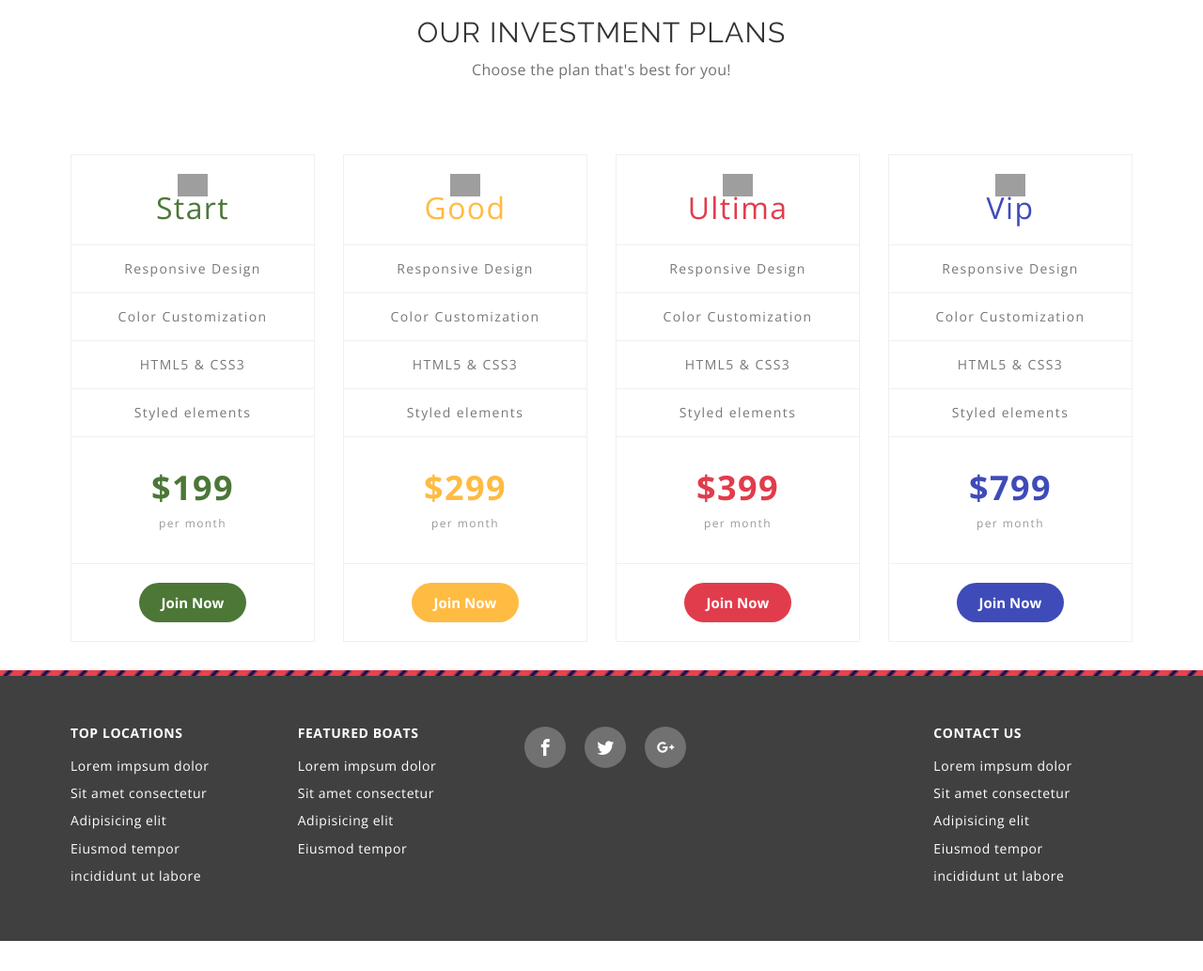
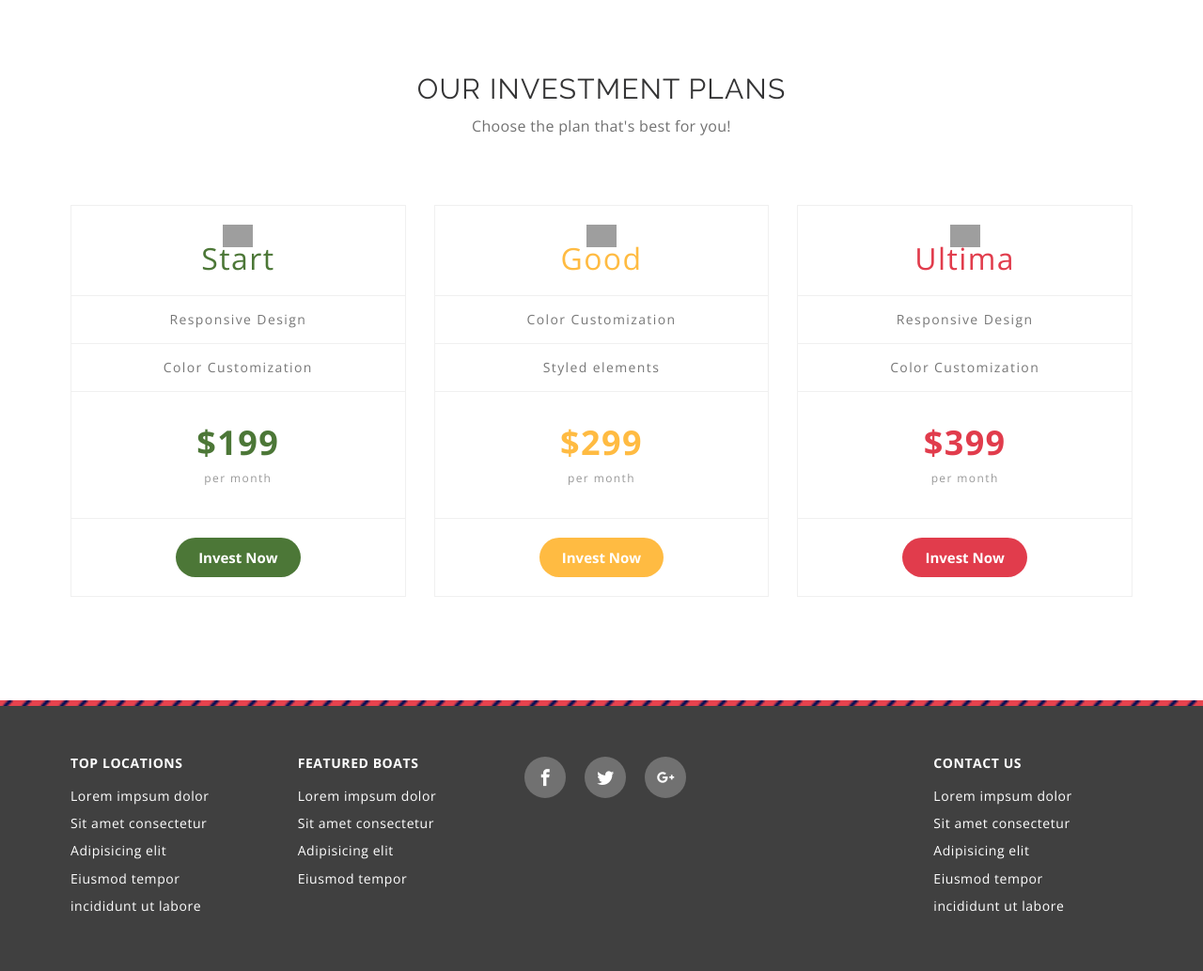
Before and after one commit to deone/btc, a Django app: template accounts/templates/accounts/index.html in a window 1280 px wide. Shown: the part 52-1085 px from the top of the page at 94% size. Before the commit the page ends 1053 px from the top, so only its background shows below. Run offline with Django 3.2, Linux system fonts and the light colour scheme; the template is opened without the code that fills it, so the values that code supplies are empty; some libraries are stand-ins or nearby versions; some web fonts are replaced; grey boxes are pictures that could not be loaded.

```diff
--- a/accounts/templates/accounts/index.html
+++ b/accounts/templates/accounts/index.html
@@ -38,20 +38,19 @@
 {% endblock %}
 
 {% block app %}
+<section class="section"></section>
 <section class="section">
-  <!-- Title -->
   <div class="section-title">
     <div class="container">
       <h2 class="title">{% trans "Our Investment Plans" %}</h2>
       <p class="sub-title">{% trans "Choose the plan that's best for you!" %}</p>
     </div>
   </div>
-</section>
 
-<section class="container">
+  <div class="container">
     <div class="row white">
       <div class="block">
-			<div class="col-md-6">
+        <div class="col-md-8">
           <ul class="pricing p-green">
             <li>
               <img src="http://bread.pp.ua/n/settings_g.svg" alt="">
@@ -59,39 +58,35 @@
             </li>
             <li>Responsive Design</li>
             <li>Color Customization</li>
-					<li>HTML5 & CSS3</li>
-					<li>Styled elements</li>
             <li>
               <h3>$199</h3>
               <span>per month</span>
             </li>
             <li>
-						<button>Join Now</button>
+              <button>Invest Now</button>
             </li>
           </ul>
         </div>
 
-			<div class="col-md-6">
+        <div class="col-md-8">
           <ul class="pricing p-yel">
             <li>
               <img src="http://bread.pp.ua/n/settings_y.svg" alt="">
               <big>Good</big>
             </li>
-					<li>Responsive Design</li>
             <li>Color Customization</li>
-					<li>HTML5 & CSS3</li>
             <li>Styled elements</li>
             <li>
               <h3>$299</h3>
               <span>per month</span>
             </li>
             <li>
-						<button>Join Now</button>
+              <button>Invest Now</button>
             </li>
           </ul>
         </div>
 
-			<div class="col-md-6">
+        <div class="col-md-8">
           <ul class="pricing p-red">
             <li>
               <img src="http://bread.pp.ua/n/settings_r.svg" alt="">
@@ -99,39 +94,18 @@
             </li>
             <li>Responsive Design</li>
             <li>Color Customization</li>
-					<li>HTML5 & CSS3</li>
-					<li>Styled elements</li>
             <li>
               <h3>$399</h3>
               <span>per month</span>
             </li>
             <li>
-						<button>Join Now</button>
+              <button>Invest Now</button>
             </li>
           </ul>
         </div>
-
-			<div class="col-md-6">
-				<ul class="pricing p-blue">
-					<li>
-						<img src="http://bread.pp.ua/n/settings_b.svg" alt="">
-						<big>Vip</big>
-					</li>
-					<li>Responsive Design</li>
-					<li>Color Customization</li>
-					<li>HTML5 & CSS3</li>
-					<li>Styled elements</li>
-					<li>
-						<h3>$799</h3>
-						<span>per month</span>
-					</li>
-					<li>
-						<button>Join Now</button>
-					</li>
-				</ul>
       </div>
-		</div><!-- /block -->
-	</div><!-- /row -->
+    </div>
+  </div>
 </section>
 {% endblock %}
 
```
Lines whose indentation alone changed are shown as unchanged.
